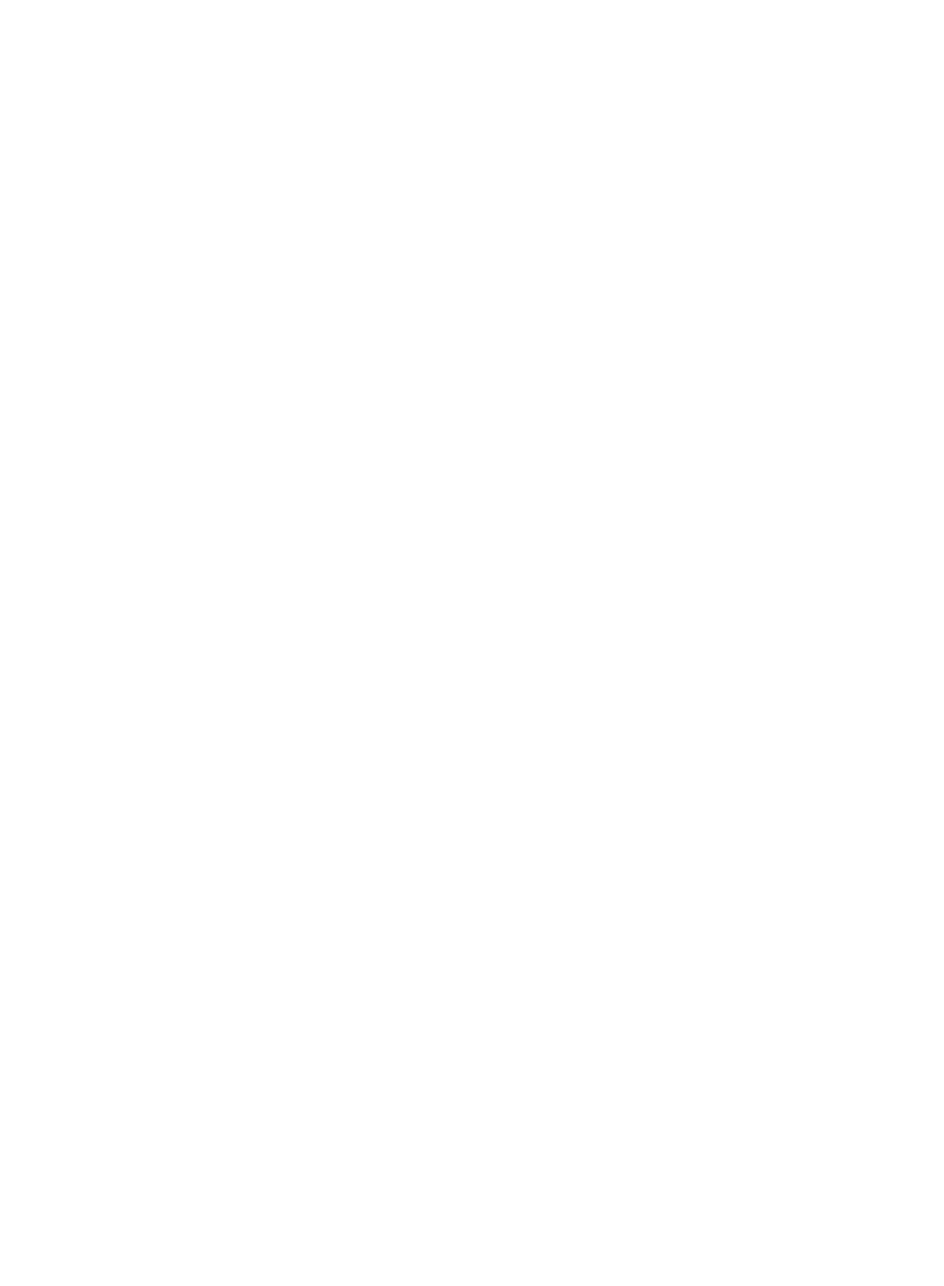
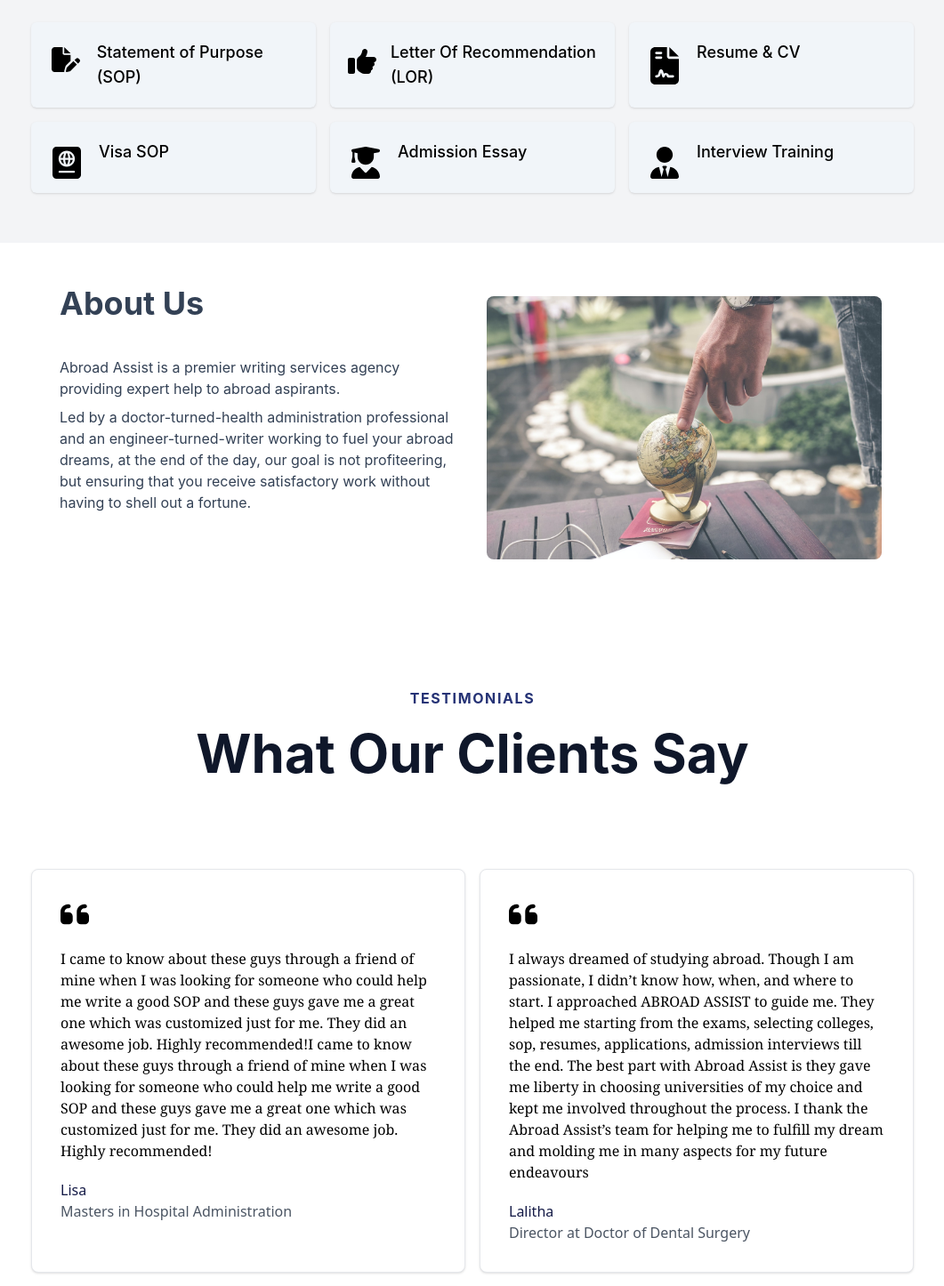
Before and after one commit to abroadassist/abroad-assist, a Next.js app: page / in a window 1280 px wide. Shown: the part 780-2226 px from the top of the page at 89% size, without its empty margins (109-1170 px from the left). Before the commit the page ends 800 px from the top, so only its background shows below. Built offline with nearby package versions, Linux system fonts and the light colour scheme.

Commit message:
update Home Page

```diff
--- /dev/null
+++ b/components/Testimonial.jsx
@@ -0,0 +1,26 @@
+import quote from "assets/icons/quote-left-solid.svg";
+import Image from "next/image";
+
+const Testimonial = ({ fullname, comment, title }) => {
+  return (
+    <div className="flex-1 p-8 bg-white text-start flex flex-col gap-5 border shadow hover:shadow-lg rounded-lg">
+      <Image
+        src={quote}
+        alt="quote"
+        width={32}
+        height={32}
+        loading="lazy"
+        className="hover:animate-pulse "
+      />
+      <blockquote className="font-serif">{comment}</blockquote>
+      <div className="">
+        <span className="font-medium capitalize font-sans block text-aa-outer">
+          {fullname}
+        </span>
+        <span className="text-gray-600 font-sans block">{title}</span>
+      </div>
+    </div>
+  );
+};
+
+export default Testimonial;
--- a/components/wrappers/Container.jsx
+++ b/components/wrappers/Container.jsx
@@ -2,7 +2,7 @@
 
 const Container = ({ children, classes }) => {
   return (
-    <div className={`mx-auto max-w-[1080px] ${classes}`}>
+    <div className={`mx-auto max-w-5xl ${classes}`}>
       {children}
     </div>
   );
--- /dev/null
+++ b/components/wrappers/SectionWrapper.jsx
@@ -0,0 +1,24 @@
+import Container from "./Container";
+
+const SectionWrapper = ({
+  children,
+  sectionTitle,
+  heading,
+  subheading,
+  childWrapperClasses,
+}) => {
+  return (
+    <Container classes={`text-center pt-6 pb-10 px-4`}>
+      <h4 className="uppercase font-bold py-3 tracking-widest text-aa-inner">
+        {sectionTitle}
+      </h4>
+      <h2 className="font-bold text-6xl py-2 text-slate-900 ">{heading}</h2>
+      <h3 className="text-lg py-3 mt-5 mb-12 md:px-10 text-slate-700 ">
+        {subheading}
+      </h3>
+      <div className={` ${childWrapperClasses}`}>{children}</div>
+    </Container>
+  );
+};
+
+export default SectionWrapper;
--- a/pages/index.jsx
+++ b/pages/index.jsx
@@ -5,17 +5,82 @@
 // custom components
 import TopBannerWrapper from "components/wrappers/TopBannerWrapper";
 import LayoutWrapper from "components/layout/LayoutWrapper";
+import Container from "components/wrappers/Container";
+import SectionWrapper from "components/wrappers/SectionWrapper";
+import Testimonial from "components/Testimonial";
 
 // assets & styles
 import BannerImage from "assets/images/home-banner-image.png";
+import sopIcon from "assets/icons/file-pen-solid.svg";
+import lorIcon from "assets/icons/thumbs-up-solid.svg";
+import resumeIcon from "assets/icons/file-contract-solid.svg";
+import visaIcon from "assets/icons/passport-solid.svg";
+import essayIcon from "assets/icons/user-graduate-solid.svg";
+import interviewIcon from "assets/icons/user-tie-solid.svg";
+import abroadImage from "assets/images/abroad-study.jpg";
+
+const services = [
+  {
+    label: "Statement of Purpose (SOP)",
+    icon: sopIcon,
+    path: "/our-services",
+  },
+  {
+    label: "Letter Of Recommendation (LOR)",
+    icon: lorIcon,
+    path: "/our-services",
+  },
+  {
+    label: "Resume & CV",
+    icon: resumeIcon,
+    path: "/our-services",
+  },
+  {
+    label: "Visa SOP",
+    icon: visaIcon,
+    path: "/our-services",
+  },
+  {
+    label: "Admission Essay",
+    icon: essayIcon,
+    path: "/our-services",
+  },
+  {
+    label: "Interview Training",
+    icon: interviewIcon,
+    path: "/our-services",
+  },
+];
+
+const testimonials = [
+  {
+    fullname: "Lisa",
+    comment:
+      "I came to know about these guys through a friend of mine when I was looking for someone who could help me write a good SOP and these guys gave me a great one which was customized just for me. They did an awesome job. Highly recommended!I came to know about these guys through a friend of mine when I was looking for someone who could help me write a good SOP and these guys gave me a great one which was customized just for me. They did an awesome job. Highly recommended!",
+    title: "Masters in Hospital Administration",
+  },
+  {
+    fullname: "Lalitha",
+    comment:
+      "I always dreamed of studying abroad. Though I am passionate, I didn’t know how, when, and where to start. I approached ABROAD ASSIST to guide me. They helped me starting from the exams, selecting colleges, sop, resumes, applications, admission interviews till the end. The best part with Abroad Assist is they gave me liberty in choosing universities of my choice and kept me involved throughout the process. I thank the Abroad Assist’s team for helping me to fulfill my dream and molding me in many aspects for my future endeavours",
+    title: "Director at Doctor of Dental Surgery",
+  },
+  {
+    fullname: "Zakir",
+    comment:
+      "Abroad Assist is the best. I got help with my application, resume, personal statement, and interview training. The team at Abroad Assist was precise, on time, patient, and nice. I highly recommend them. Because without them, I would never get accepted in the first admission cycle itself.",
+    title: "Doctor of Dental Surgery",
+  },
+];
 
 const Home = () => {
   return (
     <LayoutWrapper>
+      {/* Top Banner - start */}
       <TopBannerWrapper>
         <div className="flex flex-row">
-          <div className="flex-auto w-64 py-5 px-8 pr-16">
-            <h1 className="py-3 text-4xl font-bold font-sans leading-relaxed">
+          <div className="flex-auto md:w-64 py-5 px-8  md:pr-16 text-center md:text-start">
+            <h1 className="py-3 text-3xl md:text-4xl font-bold font-sans leading-relaxed">
               You got all what it takes to make it to your dream university.
             </h1>
             <h3 className="py-3 text-lg font-sans leading-6">
@@ -23,16 +88,16 @@
               <br />
               But it certainly is ours.
             </h3>
-            <div className="flex flex-row justify-items-start mt-8">
-              <Link href="/our-services">
+            <div className="flex flex-col md:flex-row justify-items-center md:justify-items-start mt-8 gap-2">
+              <Link href="/our-services" className="md:my-2">
                 <button
                   role="link"
-                  className="mr-4 py-3 px-6 rounded-full font-semibold border shadow bg-slate-100 text-slate-900 hover:bg-transparent hover:text-slate-100"
+                  className=" mr-4  py-3 px-6 rounded-full font-semibold border shadow bg-slate-100 text-slate-900 hover:bg-transparent hover:text-slate-100"
                 >
                   Our Services
                 </button>
               </Link>
-              <Link href="/contact">
+              <Link href="/contact" className="md:my-2">
                 <button
                   role="link"
                   className="mr-4 py-3 px-6 rounded-full font-semibold border shadow hover:bg-slate-100 hover:text-slate-900"
@@ -42,7 +107,7 @@
               </Link>
             </div>
           </div>
-          <div className="flex-auto w-32">
+          <div className="flex-auto hidden md:block md:w-32">
             <Image
               alt="airplane flying around globe"
               src={BannerImage}
@@ -52,6 +117,130 @@
           </div>
         </div>
       </TopBannerWrapper>
+      {/* Top Banner - end */}
+
+      {/* Services section - start */}
+      <div className="bg-gray-100">
+        <SectionWrapper
+          {...{
+            childWrapperClasses:
+              "mx-auto py-4 grid gap-4 grid-cols-1 sm:grid-cols-2 lg:grid-cols-3",
+            sectionTitle: "What we offer",
+            heading: "Our Services",
+            subheading:
+              "Starting from Personal Statements (SOPs) and Letters of Recommendation to Supplemental Questions and CVs, we do it all",
+          }}
+        >
+          {services?.map((service, index) => {
+            return (
+              <Link
+                href={service.path}
+                className="bg-slate-100 shadow p-4 rounded-md"
+              >
+                <div
+                  key={`service-${index}`}
+                  className="flex flex-row gap-3 hover:animate-pulse"
+                >
+                  {/* Icon */}
+                  <div className="rounded-lg py-3 h-12 w-12">
+                    <Image
+                      alt={service.label}
+                      src={service.icon}
+                      width={32}
+                      height={32}
+                      loading="lazy"
+                      className="m-auto"
+                    />
+                  </div>
+                  {/* Title */}
+                  <h4 className="py-3 md:py-1 md:text-md text-start text-lg font-medium">
+                    {service.label}
+                  </h4>
+                </div>
+              </Link>
+            );
+          })}
+        </SectionWrapper>
+      </div>
+      {/* Services section - end */}
+
+      {/* About Us section - start */}
+      <Container classes={`mb-12 py-10 px-8`}>
+        <div className="flex">
+          <div className="flex-1 text-slate-700 px-4">
+            <h2 className="font-bold text-4xl py-2 pb-8 text-slate-700 ">
+              About Us
+            </h2>
+            <p className="my-2">
+              Abroad Assist is a premier writing services agency providing
+              expert help to abroad aspirants.
+            </p>
+            <p className="my-2">
+              Led by a doctor-turned-health administration professional and an
+              engineer-turned-writer working to fuel your abroad dreams, at the
+              end of the day, our goal is not profiteering, but ensuring that
+              you receive satisfactory work without having to shell out a
+              fortune.
+            </p>
+          </div>
+          <div className="flex-1 p-5">
+            <Image
+              alt="About Abroad Assist"
+              src={abroadImage}
+              width={540}
+              height={360}
+              loading="lazy"
+              className="rounded-lg"
+            />
+          </div>
+        </div>
+      </Container>
+      {/* About Us section - end */}
+
+      {/* Testimonials section - start */}
+      <SectionWrapper
+        {...{
+          sectionTitle: "Testimonials",
+          heading: "What Our Clients Say",
+          childWrapperClasses: "grid grid-cols-1 lg:grid-cols-2 gap-4 ",
+        }}
+      >
+        {testimonials.map((testimonial, index) => {
+          return (
+            <Testimonial
+              {...{
+                key: `testimonial-${index}`,
+                comment: testimonial.comment,
+                fullname: testimonial.fullname,
+                title: testimonial.title,
+              }}
+            />
+          );
+        })}
+      </SectionWrapper>
+      {/* Testimonials section - end */}
+
+      {/* CTA section - start */}
+      <div className="bg-aa-inner">
+        <Container classes={`text-center pt-10 pb-16 px-8`}>
+          <h4 className="uppercase font-bold py-3 tracking-widest text-slate-300">
+            REACH OUT TO US TODAY
+          </h4>
+          <h2 className="font-bold text-2xl py-2 text-white mb-8">
+            Let us supercharge your academic prospects and help you pursue an
+            advanced program of your choice.
+          </h2>
+          <Link href="/contact">
+            <button
+              role="link"
+              className="mr-4  py-3 px-6 rounded-full font-semibold border shadow bg-slate-100 text-slate-900 hover:bg-transparent hover:text-slate-100"
+            >
+              Contact Us
+            </button>
+          </Link>
+        </Container>
+      </div>
+      {/* CTA section - end */}
     </LayoutWrapper>
   );
 };
```
